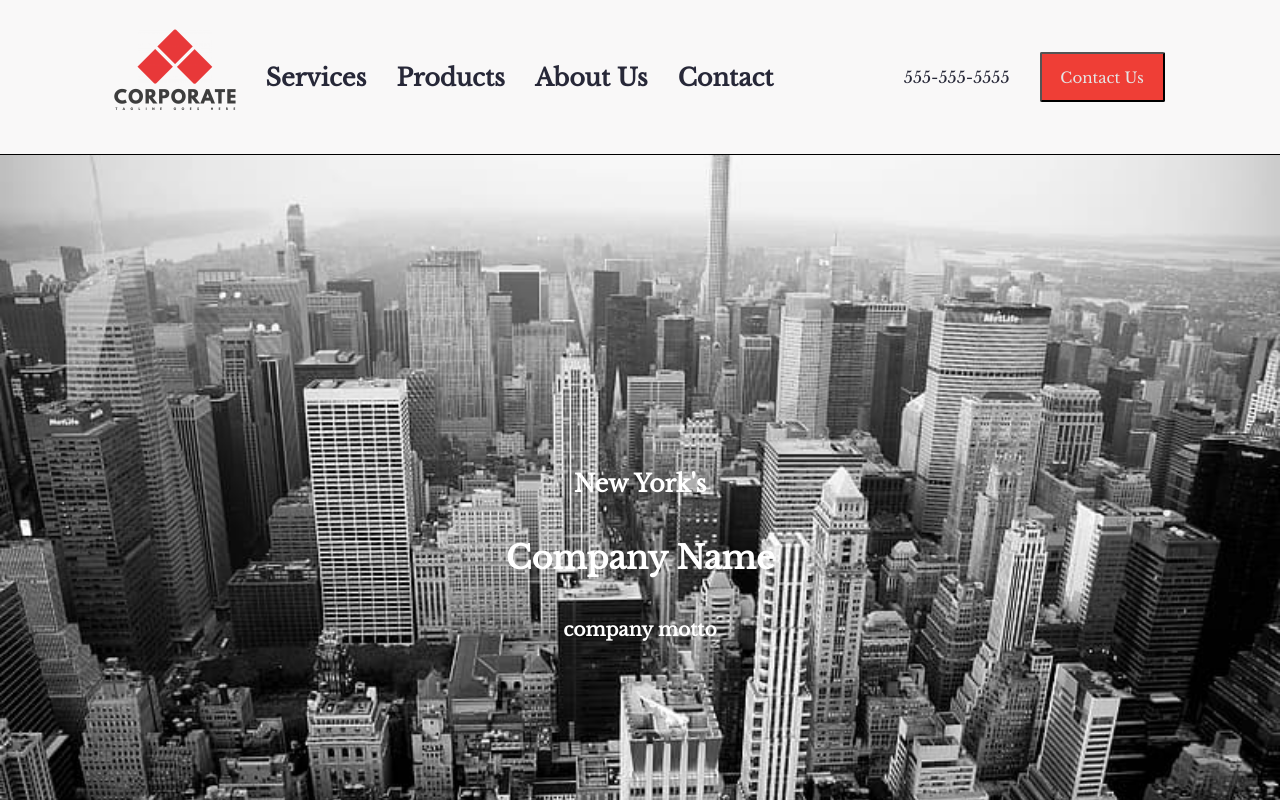
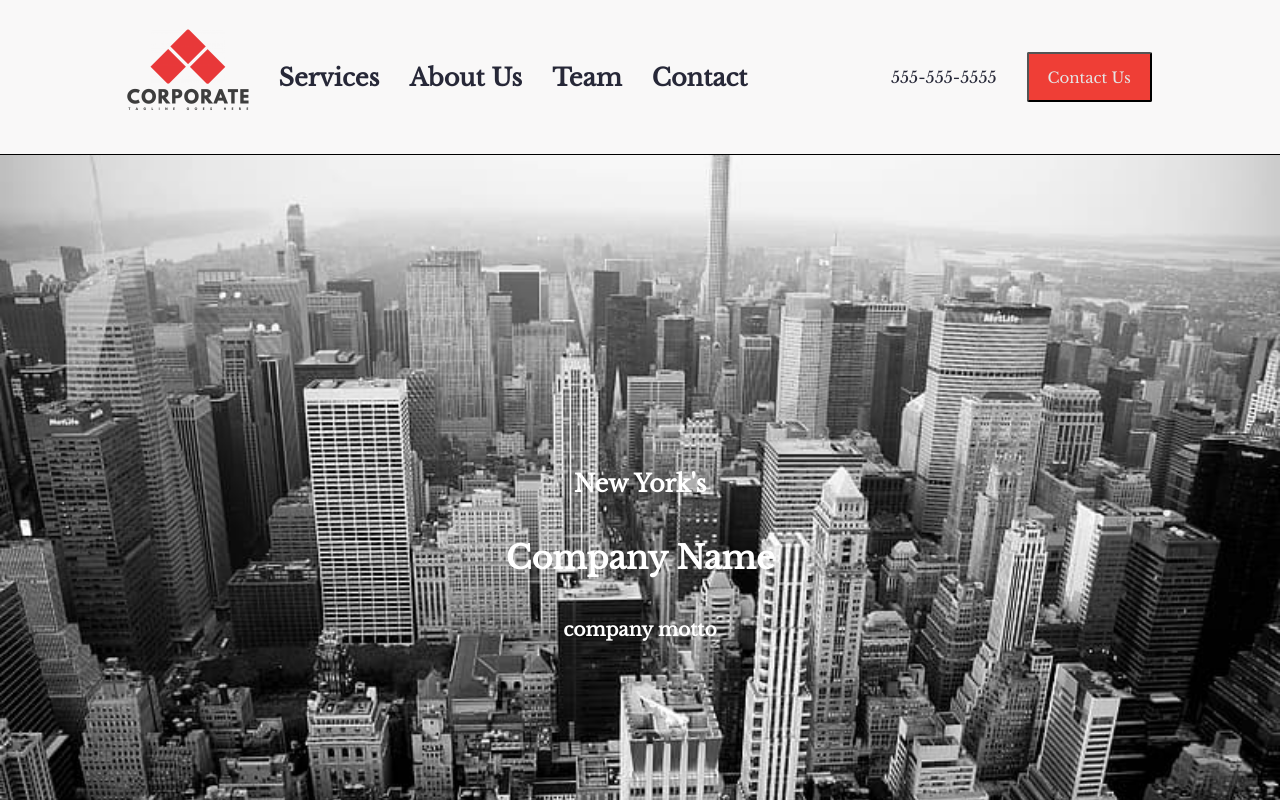
Before and after one commit to Jcillo507/company, a React (Create React App) app: page / in a window 1280 px wide. Shown: the top 800 px of the page. Built offline with nearby package versions, Linux system fonts and the light colour scheme.

Commit message:
links done

```diff
--- a/src/AboutUs/index.js
+++ b/src/AboutUs/index.js
@@ -3,7 +3,7 @@ import './aboutUs.scss'
 
 const AboutUs = () => {
   return (
-    <div className='aboutus-ctr'>
+    <div className='aboutus-ctr' id='aboutus'>
       <h3 className='aboutus-title'>History of the Company</h3>
       <p className='aboutus-body'>Lorem ipsum dolor sit amet, consectetur adipiscing elit,
         sed do eiusmod tempor incididunt ut labore et dolore magna aliqua.
--- a/src/App.js
+++ b/src/App.js
@@ -1,4 +1,6 @@
 import React from 'react';
+import { Switch, Route, Link } from 'react-router-dom'
+
 import './App.scss';
 import Header from './Header/'
 import Footer from './Footer/'
@@ -18,7 +20,7 @@ function App() {
       <Header/>
       <Intro/>
       <Info/>
-      <Services/>
+      <Services />
       {/* <Product/> */}
       <AboutUs />
       <Team />
--- a/src/Contact/index.js
+++ b/src/Contact/index.js
@@ -3,7 +3,7 @@ import './contact.scss'
 
 const Contact = ()=>{
   return(
-    <div className='contact-ctr'>
+    <div className='contact-ctr' id='contact'>
       <h2 className='contact-text'>Contact Us</h2>
       <p className='contact-text'>Lorem ipsum dolor sit amet, consectetur adipiscing elit, sed do eiusmod tempor incididunt ut labore et dolore magna aliqua.</p>
       <button className='contact-bttn'>Contact Us</button>
--- a/src/Header/index.js
+++ b/src/Header/index.js
@@ -1,39 +1,40 @@
 import React from 'react'
-import { Route, Link } from 'react-router-dom'
 import './header.scss'
 import Logo from '../assets/logo.png'
 
+
 const Header = () => {
   return (
-    <div className='header-ctr'>
+    <div className='header-ctr' id='home'>
       <div className='flex header-left-ctr'>
-        <Link>
+        <a href='#home'>
           <img src={Logo} alt='logo' className='header-logo'/>
-        </Link>
-        <Link>
+          </a>
+        <a href='#services'>
           <h2 className='header-link'>Services</h2>
-        </Link>
-        <Link>
-          <h2 className='header-link'>Products</h2>
-        </Link>
-        <Link>
+        </a>
+        <a href='#aboutus'>
           <h2 className='header-link'>About Us</h2>
-        </Link>
-        <Link>
+        </a>
+        <a href='#team'>
+          <h2 className='header-link'>Team</h2>
+        </a>
+        <a href='#contact'>
           <h2 className='header-link'>Contact</h2>
-        </Link>
+        </a>
       </div>
       <div className='flex header-right-ctr'>
-        <Link>
+
           <span className='header-link'>
             555-555-5555
           </span>
-    </Link>
-        <Link>
 
           <button className='header-link header-bttn'>Contact Us</button>
-    </Link>
+
       </div>
+
+
+
     </div>
   )
 }
--- a/src/Services/index.js
+++ b/src/Services/index.js
@@ -8,7 +8,7 @@ import S4 from '../assets/s4.png'
 
 const Services = () => {
   return (
-    <div className='services-ctr'>
+    <div className='services-ctr' id='services'>
       <h2 className='services-title'>
         Services
       </h2>
--- a/src/Team/index.js
+++ b/src/Team/index.js
@@ -9,7 +9,7 @@ import P4 from '../assets/p4.png'
 const Team =()=>{
   return(
     <card>
-    <div className='team-wrapper'>
+    <div className='team-wrapper' id='team'>
       <h2 className='team-title'>
         Meet the Team
         </h2>
```
